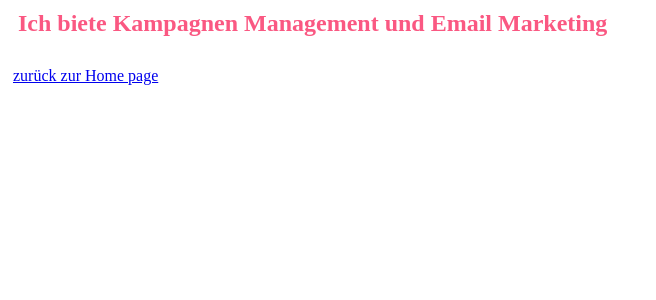
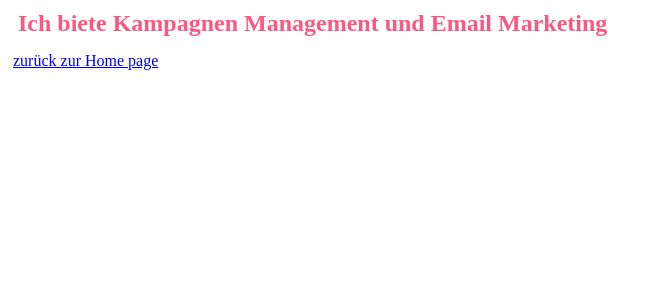
Before and after one commit to Lena231189/Lena231189.github.io, a Jekyll site: the page built from Lebenslauf.html, in a window 1280 px wide. Shown: the top 300 px of the page, without its empty margins (0-656 px from the left). Built offline with Jekyll 4.4.1, drawn with Linux system fonts in a browser that asks for light colours.

Commit message:
Update style.css

```diff
--- a/css/style.css
+++ b/css/style.css
@@ -15,11 +15,11 @@
 }
 h3 {
     color: #610B0B;
-    margin: 20px;
+    margin: 10px;
 
 }
 
 p {
     color: #8A0808;
-    margin: 30px 5px;
+    margin: 15px 5px;
 }
```
